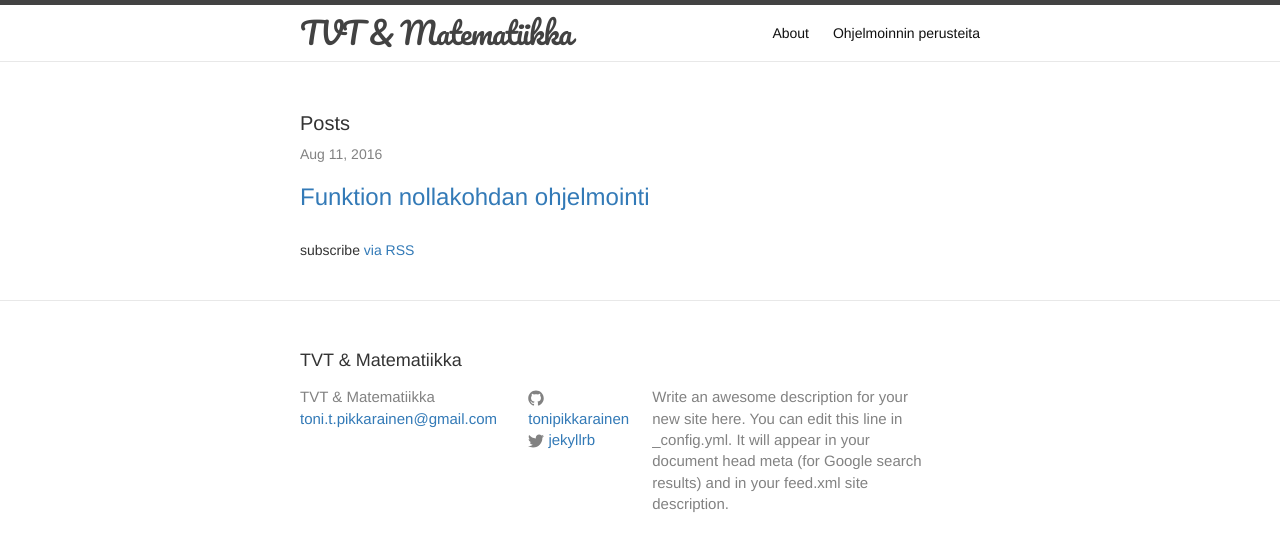
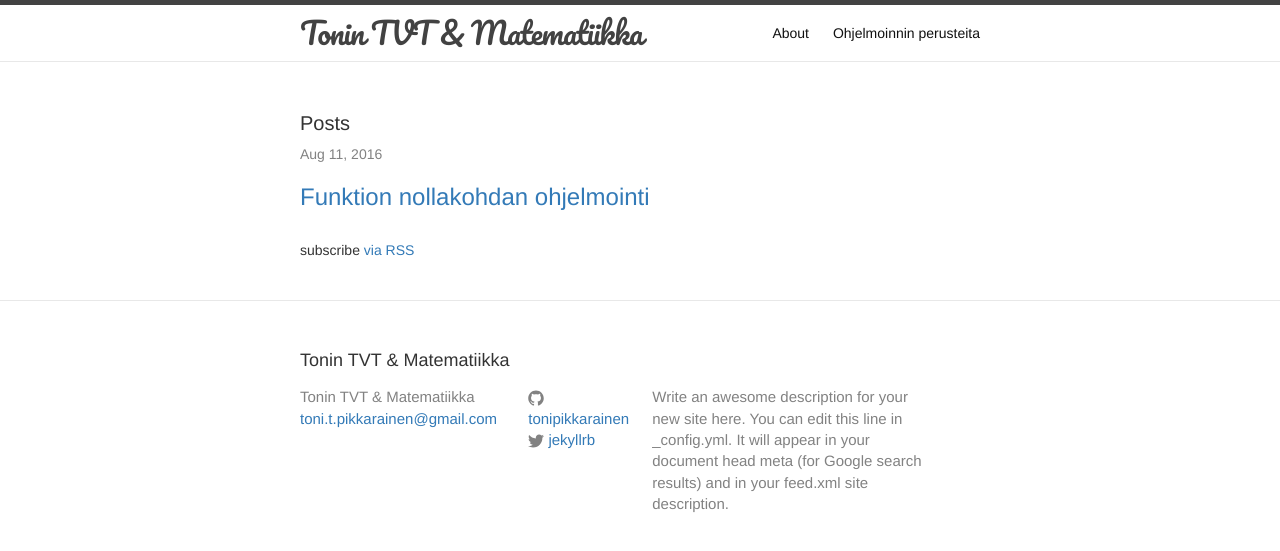
Before and after one commit to tonipikkarainen/tonipikkarainen.github.io, a Jekyll site: the page built from index.html, in a window 1280 px wide. Shown: the top 551 px of the page. Built offline with Jekyll 4.4.1, drawn with Linux system fonts in a browser that asks for light colours.

Commit message:
uus title

```diff
--- a/_config.yml
+++ b/_config.yml
@@ -6,7 +6,7 @@
 # 'jekyll serve'. If you change this file, please restart the server process.
 
 # Site settings
-title: TVT & Matematiikka
+title: Tonin TVT & Matematiikka
 email: toni.t.pikkarainen@gmail.com
 description: > # this means to ignore newlines until "baseurl:"
   Write an awesome description for your new site here. You can edit this
```
